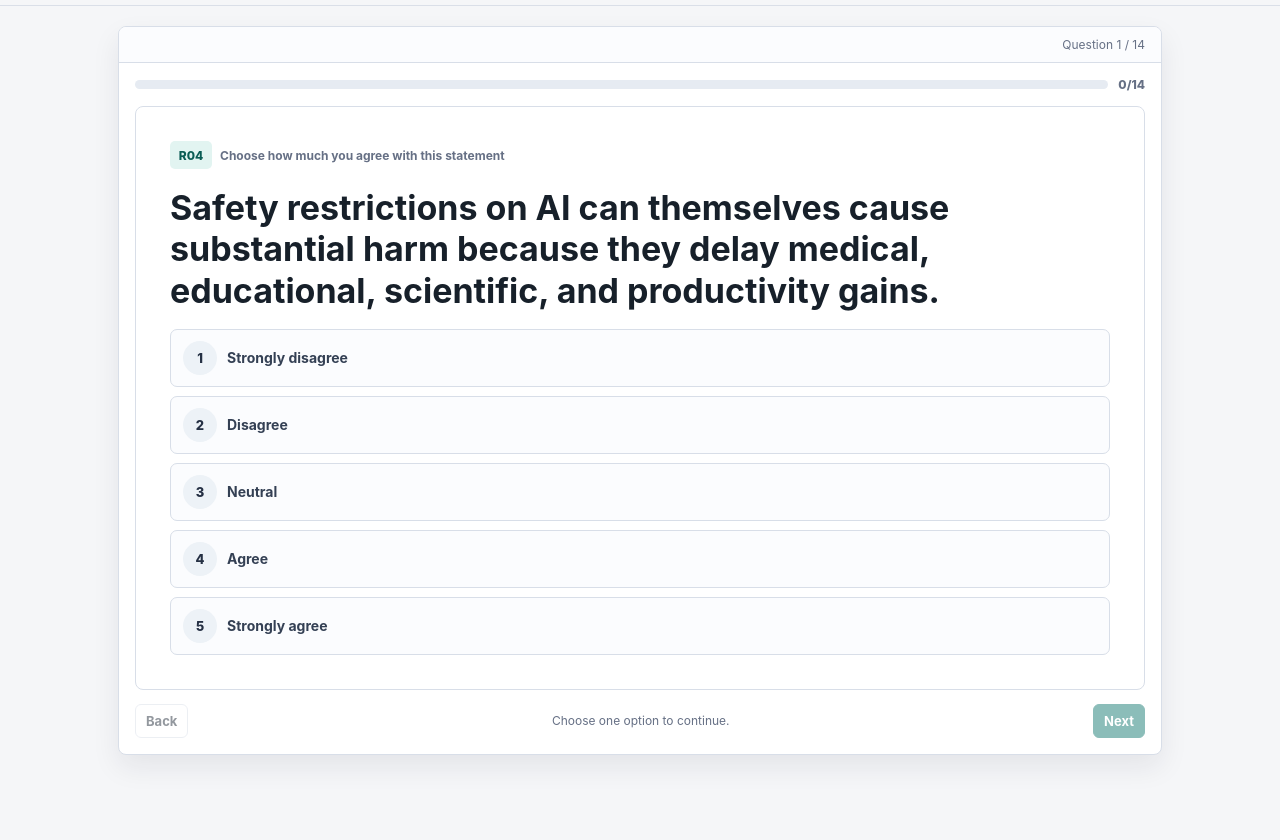
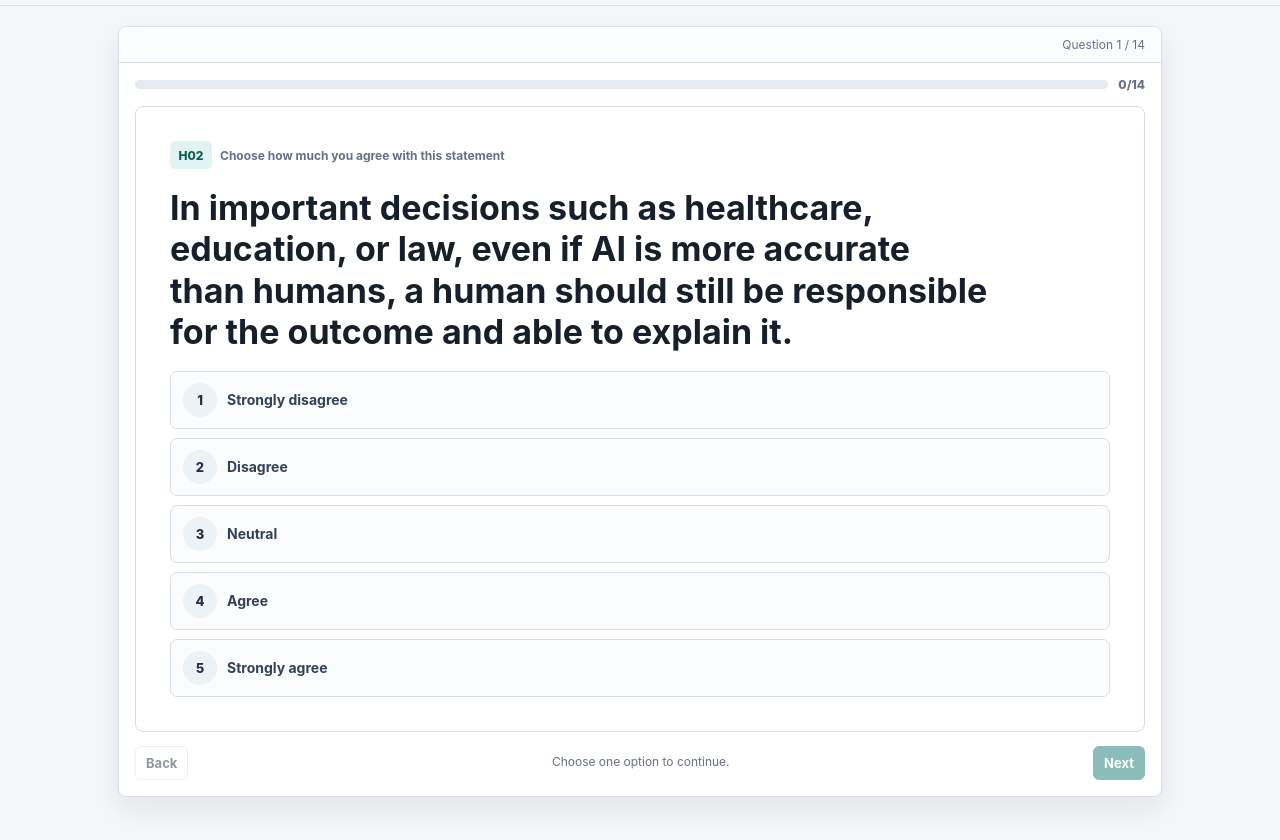
Before and after one commit to Cestunyu/ai-governance-persona, a website: page ai-ideology-quiz-en.html in a window 1280 px wide. Shown: the part 50-890 px from the top of the page. Before the commit the page ends 863 px from the top, so only its background shows below. Drawn offline with Linux system fonts and the light colour scheme.

Commit message:
Start quiz with accountability question

```diff
--- a/ai-ideology-quiz-en.html
+++ b/ai-ideology-quiz-en.html
@@ -1207,7 +1207,7 @@
       ["5", "5", "Strongly agree"]
     ];
 
-    const coreQuestionOrder = ["R04", "H02", "C03", "C02", "H01", "C04", "H03", "H04", "R01"];
+    const coreQuestionOrder = ["H02", "C02", "C03", "R04", "H01", "C04", "H03", "H04", "R01"];
 
     const pages = [
       ...coreQuestionOrder.map((id) => questions.find((q) => q.id === id)).map((q) => ({
```
Also changed, not shown: ai-ideology-quiz.html (+1 -1 lines).
